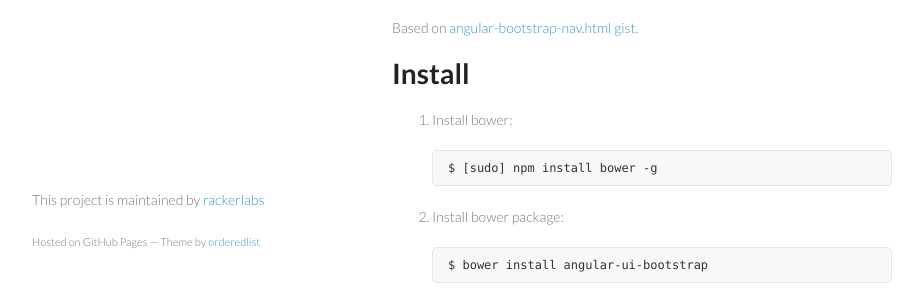
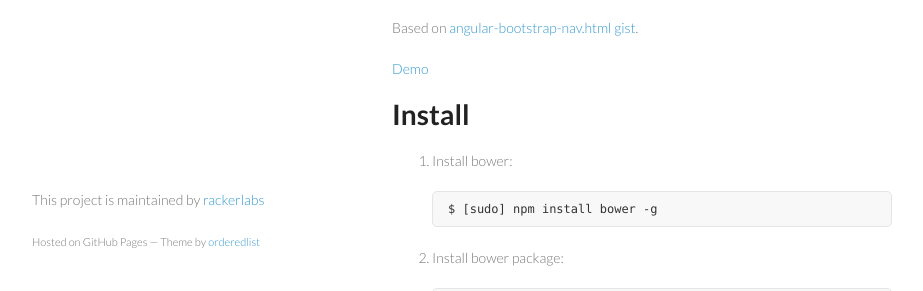
Before and after one commit to jewelsjacobs/angular-bootstrap-nav, a plain HTML site: page index.html in a window 1280 px wide. Shown: the part 479-770 px from the top of the page, without its empty margins (178-1101 px from the left). Drawn offline with Linux system fonts and the light colour scheme.

Commit message:
Update index.html

```diff
--- a/index.html
+++ b/index.html
@@ -36,6 +36,8 @@
 <p>AngularJS (Angular) directive for Twitter's Bootstrap's Navbar component. Requires angular-ui-bootstrap and bootstrap css.</p>
 
 <p>Based on <a href="https://gist.github.com/fpv83/8704263">angular-bootstrap-nav.html gist</a>.</p>
+
+<p><a href="http://rackerlabs.github.io/angular-bootstrap-nav/demo.html">Demo</a></p>
 
 <h1>
 <a name="install" class="anchor" href="#install"><span class="octicon octicon-link"></span></a>Install</h1>
```
